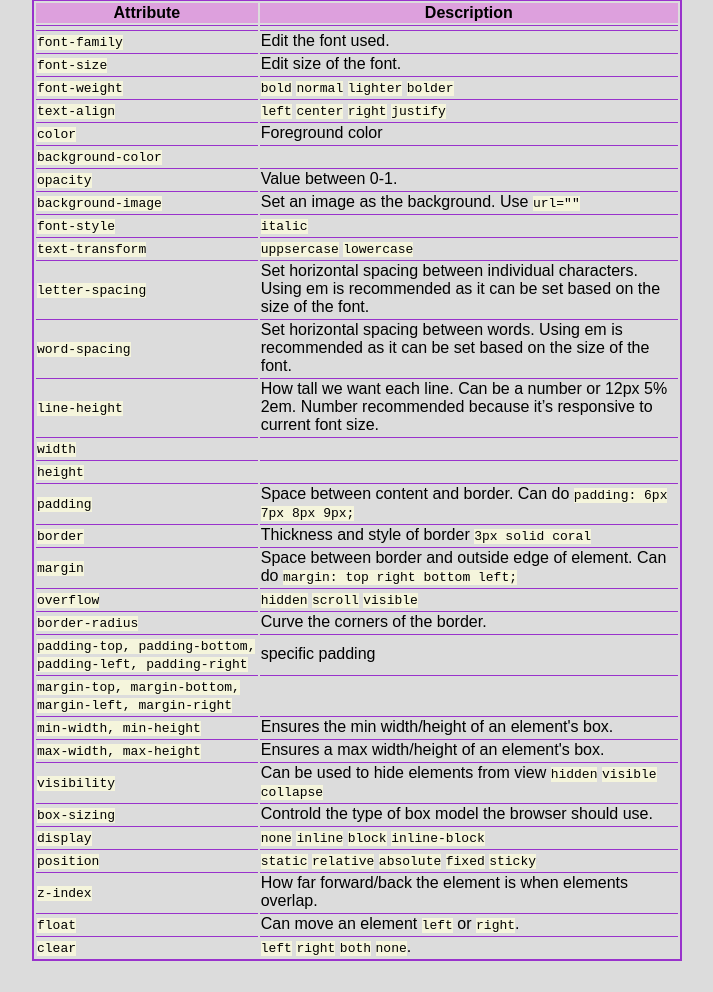
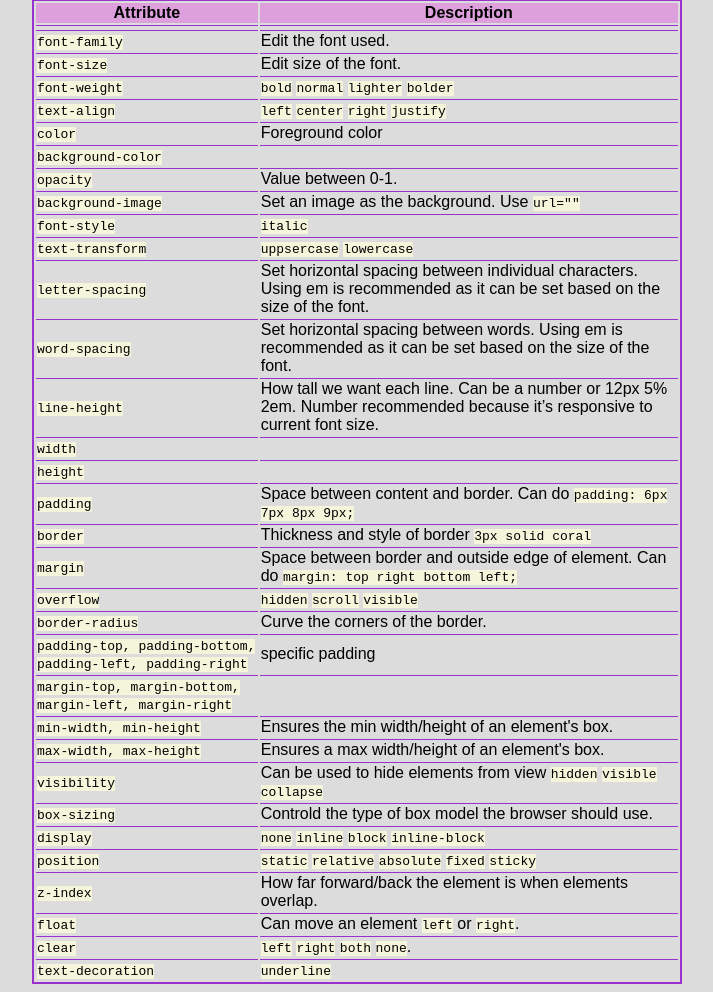
Before and after one commit to nf679/Cheatsheets, a plain HTML site: page index.html in a window 1280 px wide. Shown: the part 1015-2007 px from the top of the page, without its empty margins (283-996 px from the left). Before the commit the page ends 1984 px from the top, so only its background shows below. Drawn offline with Linux system fonts and the light colour scheme.

Commit message:
Add extra word

```diff
--- a/index.html
+++ b/index.html
@@ -315,6 +315,10 @@
                 <td><span class="code">clear</span></td>
                 <td><span class="code">left</span> <span class="code">right</span> <span class="code">both</span> <span class="code">none</span>.</td>
             </tr>
+            <tr>
+                <td><span class="code">text-decoration</span></td>
+                <td><span class="code">underline</span> </td>
+            </tr>
         </tbody>
     </table>
 
```
